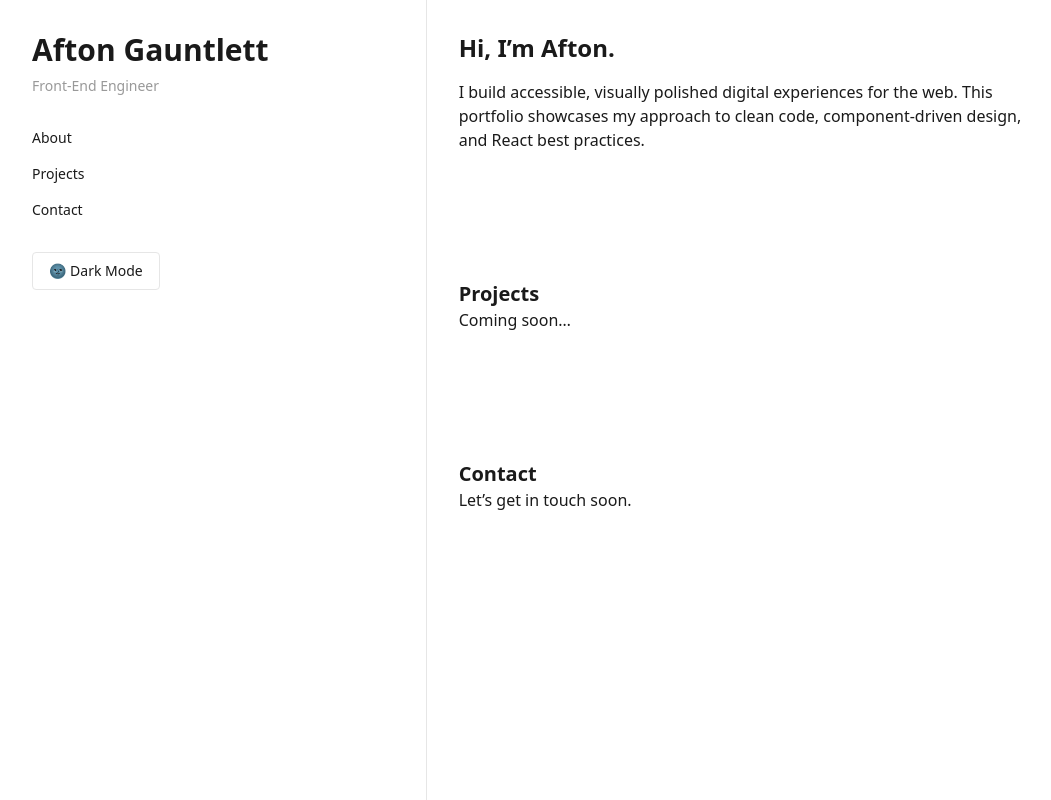
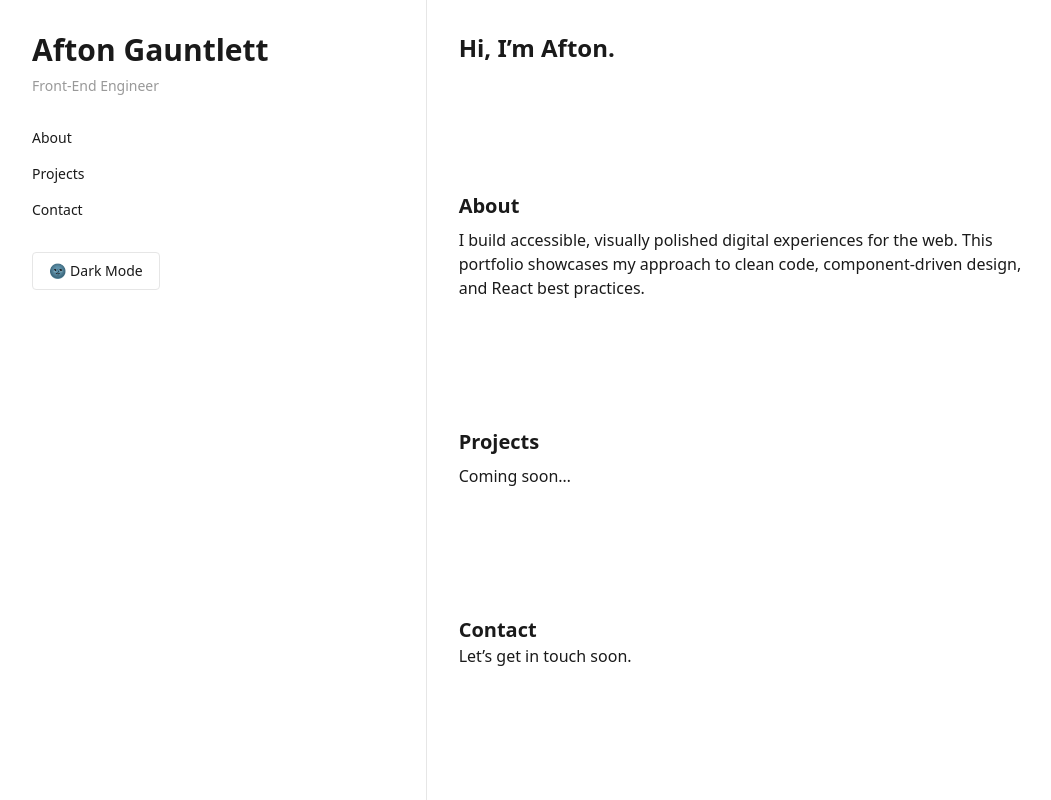
Before and after one commit to aftongauntlett/react-portfolio, a React (Vite) app: page / in a window 1280 px wide. Shown: the whole page, without its empty margins (0-1051 px from the left). Built offline with nearby package versions, Linux system fonts and the light colour scheme.

Commit message:
refactor: abstract About and Projects sections into reusable components

```diff
--- /dev/null
+++ b/src/components/sections/AboutSection.tsx
@@ -0,0 +1,12 @@
+export default function AboutSection() {
+  return (
+    <section id="about">
+      <h2 className="text-xl font-semibold">About</h2>
+      <p className="text-muted mt-2 max-w-prose">
+        I build accessible, visually polished digital experiences for the web.
+        This portfolio showcases my approach to clean code, component-driven
+        design, and React best practices.
+      </p>
+    </section>
+  );
+}
--- a/src/components/sections/Hero.tsx
+++ b/src/components/sections/Hero.tsx
@@ -2,11 +2,6 @@ export default function Hero() {
   return (
     <section id="about">
       <h2 className="text-2xl font-semibold">Hi, I’m Afton.</h2>
-      <p className="mt-4 text-body max-w-xl">
-        I build accessible, visually polished digital experiences for the web.
-        This portfolio showcases my approach to clean code, component-driven
-        design, and React best practices.
-      </p>
     </section>
   );
 }
--- /dev/null
+++ b/src/components/sections/ProjectsSection.tsx
@@ -0,0 +1,8 @@
+export default function ProjectsSection() {
+  return (
+    <section id="projects">
+      <h2 className="text-xl font-semibold">Projects</h2>
+      <p className="text-muted mt-2">Coming soon…</p>
+    </section>
+  );
+}
--- a/src/pages/Home.tsx
+++ b/src/pages/Home.tsx
@@ -1,20 +1,19 @@
+import Layout from "@/components/layout/Layout";
 import Hero from "@/components/sections/Hero";
-import Layout from "@/components/layout/Layout";
+import AboutSection from "@/components/sections/AboutSection";
+import ProjectsSection from "@/components/sections/ProjectsSection";
 
 export default function Home() {
   return (
     <Layout>
       <Hero />
+      <AboutSection />
+      <ProjectsSection />
 
-      <div id="projects">
-        <h2 className="text-xl font-semibold">Projects</h2>
-        <p className="text-muted">Coming soon…</p>
-      </div>
-
-      <div id="contact">
+      <section id="contact">
         <h2 className="text-xl font-semibold">Contact</h2>
         <p className="text-muted">Let’s get in touch soon.</p>
-      </div>
+      </section>
     </Layout>
   );
 }
```
